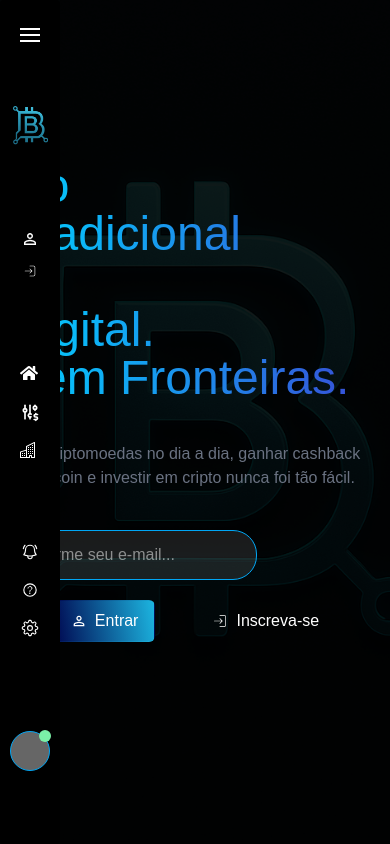
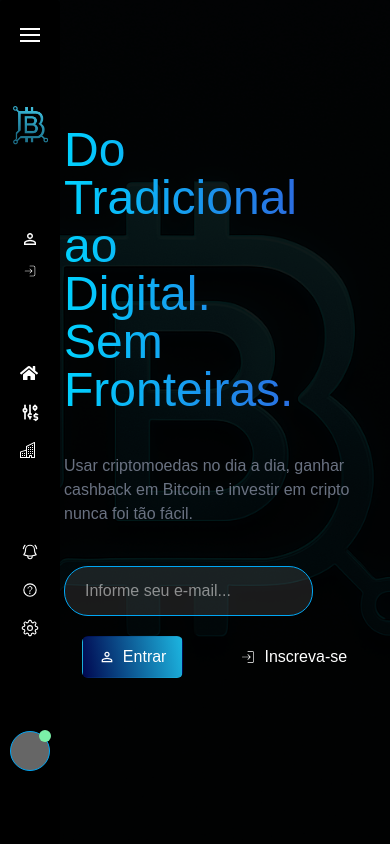
Before and after one commit to Filipe520/Atividade-Ativa_IESB_2025, a Next.js app: page / in a window 390 px wide. Shown: the top 844 px of the page. Built offline with nearby package versions, Linux system fonts and the light colour scheme.

Commit message:
melhorando responsividade mobile

```diff
--- a/src/app/page.tsx
+++ b/src/app/page.tsx
@@ -28,13 +28,13 @@ export default function Home() {
           className="h-dvh w-full flex flex-col justify-center items-center m-auto bg-no-repeat bg-fixed bg-cover bg-center"
           style={{ backgroundImage: "url(/imagens/logo.png)" }}
         >
-          <div className="mx-auto flex flex-col  h-dvh w-full  bg-black/90">
+          <div className="mx-auto flex flex-col  h-dvh w-full  bg-black/90 ">
             {/* <HeaderDesktop /> */}
             <HeaderDesktop styles="text-white border-white" />
             {/* <HeaderMobile /> */}
             <HeaderMobile />
-            <section className="p-2 flex flex-col gap-5 max-[500px]:justify-center justify-around max-[600px]:items-center min-[500px]:max-w-[1000px] w-full min-[500px]:h-4/5 min-[500px]:ml-14 m-auto">
-              <article className="flex flex-col gap-10">
+            <section className="p-2 flex flex-col gap-5 max-[500px]:justify-center justify-around min-[500px]:max-w-[1000px] min-[500px]:h-4/5 max-md:ml-14 m-auto ">
+              <article className="flex flex-col gap-10 ">
                 <h1
                   className={`text-5xl min-[400px]:text-7xl font-extralight w-full pt-10  ${styles.color_custon}`}
                 >
@@ -74,7 +74,7 @@ export default function Home() {
           </div>
         </section>
         <div className="w-full">
-          <section className="bg-white rounded-3xl flex flex-col p-5 py-20 justify-between items-center max-md:ml-15">
+          <section className="bg-white rounded-3xl flex flex-col p-5 py-20 justify-between items-center max-md:ml-12">
             <div className="flex flex-col justify-center items-center w-full">
               <article>
                 <h2 className={` text-black text-4xl text-center  pb-10`}>
```
